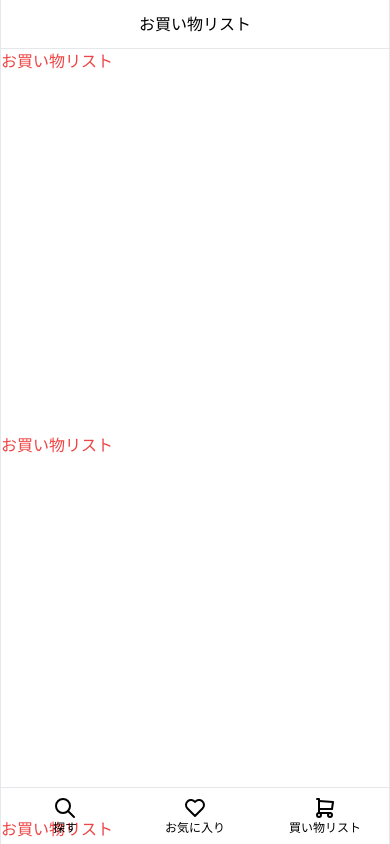
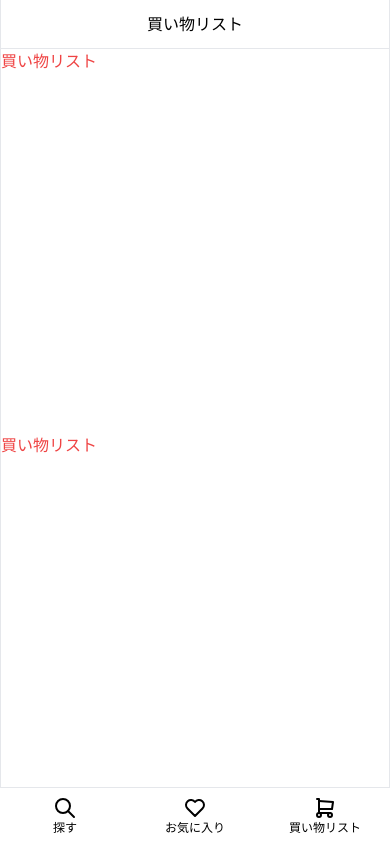
Before and after one commit to qin-team-recipe/14-frontend, a Next.js app: page /list in a window 390 px wide. Shown: the top 844 px of the page. Built offline with nearby package versions, Linux system fonts and the light colour scheme.

Commit message:
Menuコンポーネントを作成

```diff
--- /dev/null
+++ b/src/app/(top)/_components/menu.jsx
@@ -0,0 +1,42 @@
+import Link from "next/link";
+import { IconSearch, IconHeart, IconShoppingCart } from "@tabler/icons-react";
+
+const Navigations = [
+  {
+    id: "1",
+    url: "/",
+    icon: IconSearch,
+    text: "探す",
+  },
+  {
+    id: "2",
+    url: "/favorite",
+    icon: IconHeart,
+    text: "お気に入り",
+  },
+  {
+    id: "3",
+    url: "/list",
+    icon: IconShoppingCart,
+    text: "買い物リスト",
+  },
+];
+
+export function Menu() {
+  return (
+    <ul className="flex sm:flex-col">
+      {Navigations.map((Navigation) => {
+        const IconComponent = Navigation.icon;
+        return (
+          // rounded-fullはborder-radiusのこと。
+          <li key={Navigation.id} className="block flex-1 p-2 hover:bg-gray-200 sm:rounded-full">
+            <Link href={Navigation.url} className="flex flex-col items-center sm:flex-row">
+              <IconComponent />
+              <span className="sm:ml-2">{Navigation.text}</span>
+            </Link>
+          </li>
+        );
+      })}
+    </ul>
+  );
+}
--- a/src/app/(top)/layout.jsx
+++ b/src/app/(top)/layout.jsx
@@ -1,50 +1,14 @@
-import Link from "next/link";
-import { IconSearch, IconHeart, IconShoppingCart } from "@tabler/icons-react";
-
-const Navigations = [
-  {
-    id: "1",
-    url: "/",
-    icon: IconSearch,
-    text: "探す",
-  },
-  {
-    id: "2",
-    url: "/favorite",
-    icon: IconHeart,
-    text: "お気に入り",
-  },
-  {
-    id: "3",
-    url: "/list",
-    icon: IconShoppingCart,
-    text: "買い物リスト",
-  },
-];
+import { Menu } from "./_components/menu";
 
 // ナビゲーションは全ページに共通していないと思ったため、一つ階層を増やして設置。
-//(忘れないように)繰り返して同じクラス名を付与する部分をどうにか改善したい。global.cssを使う？
 export default function Layout({ children }) {
   return (
     <div className="mx-auto my-0 flex min-h-screen max-w-screen-sm flex-col-reverse gap-3 sm:flex-row">
-      <div className="sticky bottom-0">
+      <div className="sticky bottom-0  z-auto">
         <div className="sticky bottom-0 border-t sm:top-0 sm:border-0">
           <h1 className="ml-2 hidden py-3 sm:block">ロゴ</h1>
-          <nav className="text-xs sm:text-base">
-            <ul className="flex sm:flex-col">
-              {Navigations.map((Navigation) => {
-                const IconComponent = Navigation.icon;
-                return (
-                  // rounded-fullはborder-radiusのこと。
-                  <li key={Navigation.id} className="block flex-1 p-2 hover:bg-gray-200 sm:rounded-full">
-                    <Link href={Navigation.url} className="flex flex-col items-center sm:flex-row">
-                      <IconComponent />
-                      <span className="sm:ml-2">{Navigation.text}</span>
-                    </Link>
-                  </li>
-                );
-              })}
-            </ul>
+          <nav className="bg-white text-xs sm:text-base">
+            <Menu />
           </nav>
         </div>
       </div>
--- a/src/app/(top)/list/page.jsx
+++ b/src/app/(top)/list/page.jsx
@@ -3,10 +3,10 @@ import { Title } from "../_components/title";
 export default function List() {
   return (
     <div>
-      <Title text="お買い物リスト" />
-      <p className="h-96 w-96 text-red-500">お買い物リスト</p>
-      <p className="h-96 w-96 text-red-500">お買い物リスト</p>
-      <p className="h-96 w-96 text-red-500">お買い物リスト</p>
+      <Title text="買い物リスト" />
+      <p className="h-96 w-96 text-red-500">買い物リスト</p>
+      <p className="h-96 w-96 text-red-500">買い物リスト</p>
+      <p className="h-96 w-96 text-red-500">買い物リスト</p>
     </div>
   );
 }
```
